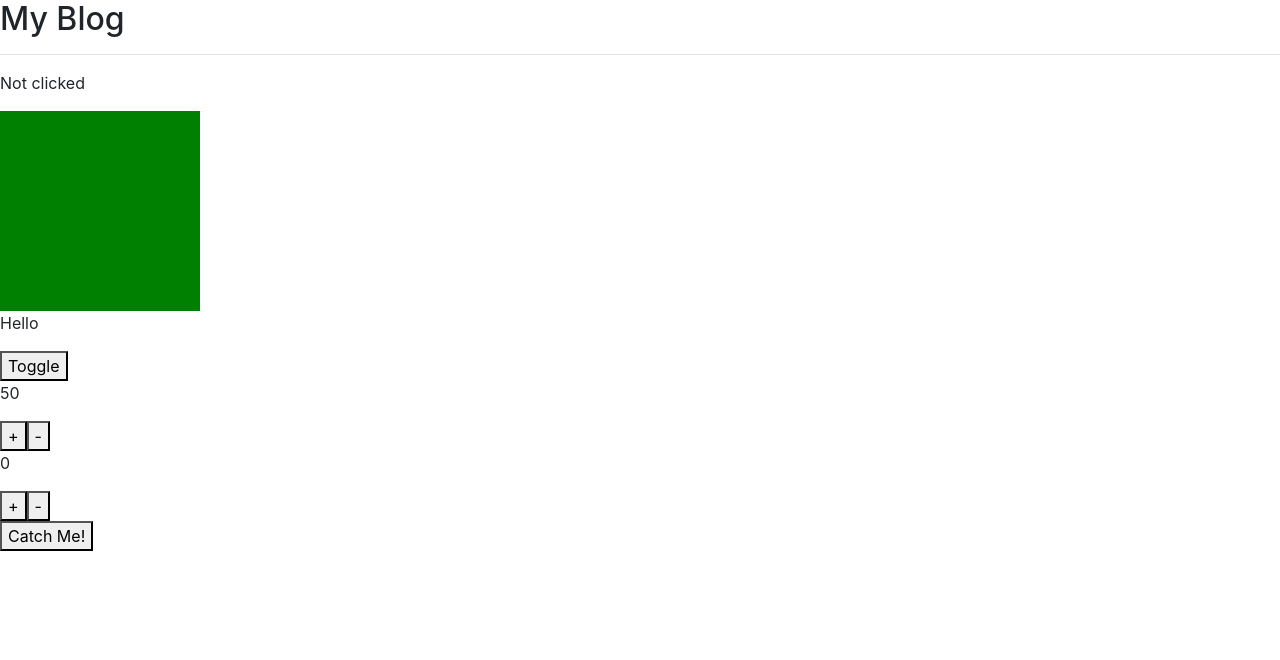
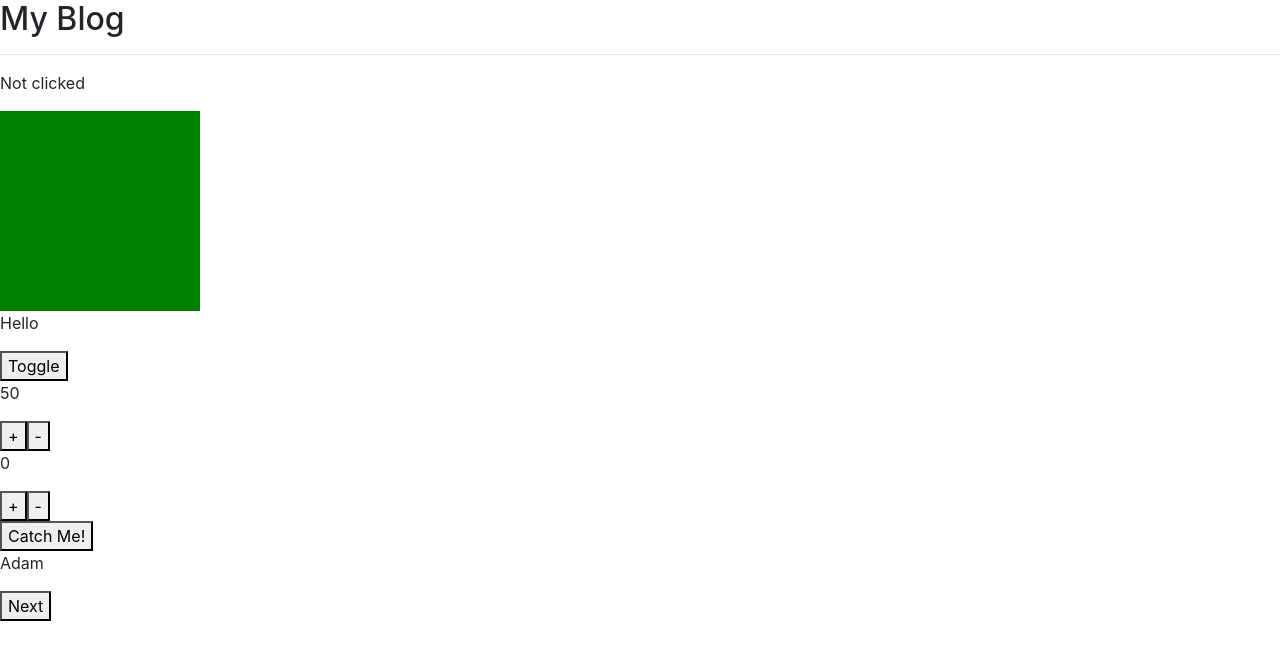
Before and after one commit to Avi-Cohen-Nehemia/week-10--advanced-react, a React (Create React App) app: page / in a window 1280 px wide. Shown: the top 660 px of the page. Built offline with nearby package versions, Linux system fonts and the light colour scheme.

Commit message:
solved 'RollCall' exercise using Hook

```diff
--- a/src/App.js
+++ b/src/App.js
@@ -15,6 +15,7 @@ import ToggleText from './hooks/ToggleText';
 import Counter from './hooks/Counter';
 import StepCounter from './hooks/StepCounter';
 import CatchMeIfYouCan from './hooks/CatchMeIfYouCan';
+import RollCall from './hooks/RollCall';
 
 function App() {
   return (
@@ -39,6 +40,9 @@ function App() {
       />
       <CatchMeIfYouCan
         jump={ 100 }
+      />
+      <RollCall
+        names={ ["Adam", "Avi", "Dan", "Harriet", "Hanna", "Henry", "Jack", "Nick", "Kierran", "Maddy", "Mhairi", "Richard"] }
       />
       <Switch>
         <Route exact path="/news" component={ Articles }/>
--- /dev/null
+++ b/src/hooks/RollCall.js
@@ -0,0 +1,16 @@
+import React, { useState } from "react";
+
+const RollCall = ({ names }) => {
+    const [index, setIndex] = useState(0);
+
+    const updateIndex = () => setIndex((index + 1) % names.length);
+
+    return(
+        <div>
+            <p>{ names[index] }</p>
+            <button onClick={ updateIndex }>Next</button>
+        </div>
+    );
+}
+
+export default RollCall;
```
